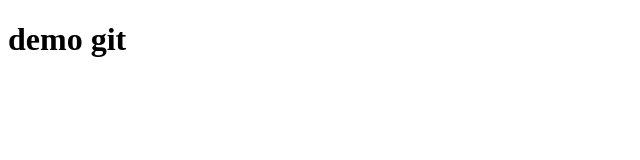
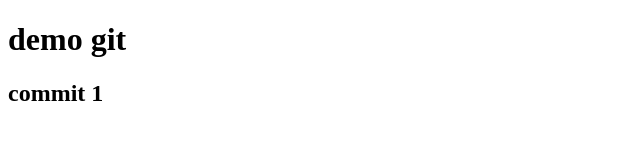
Before and after one commit to HVChinh-111/demo-git, a plain HTML site: page index.html in a window 1280 px wide. Shown: the whole page, without its empty margins (0-640 px from the left). Drawn offline with Linux system fonts and the light colour scheme.

Commit message:
Commit 1

```diff
--- a/index.html
+++ b/index.html
@@ -7,5 +7,6 @@
 </head>
 <body>
   <h1>demo git</h1>
+  <h2>commit 1</h2>
 </body>
 </html>
```
